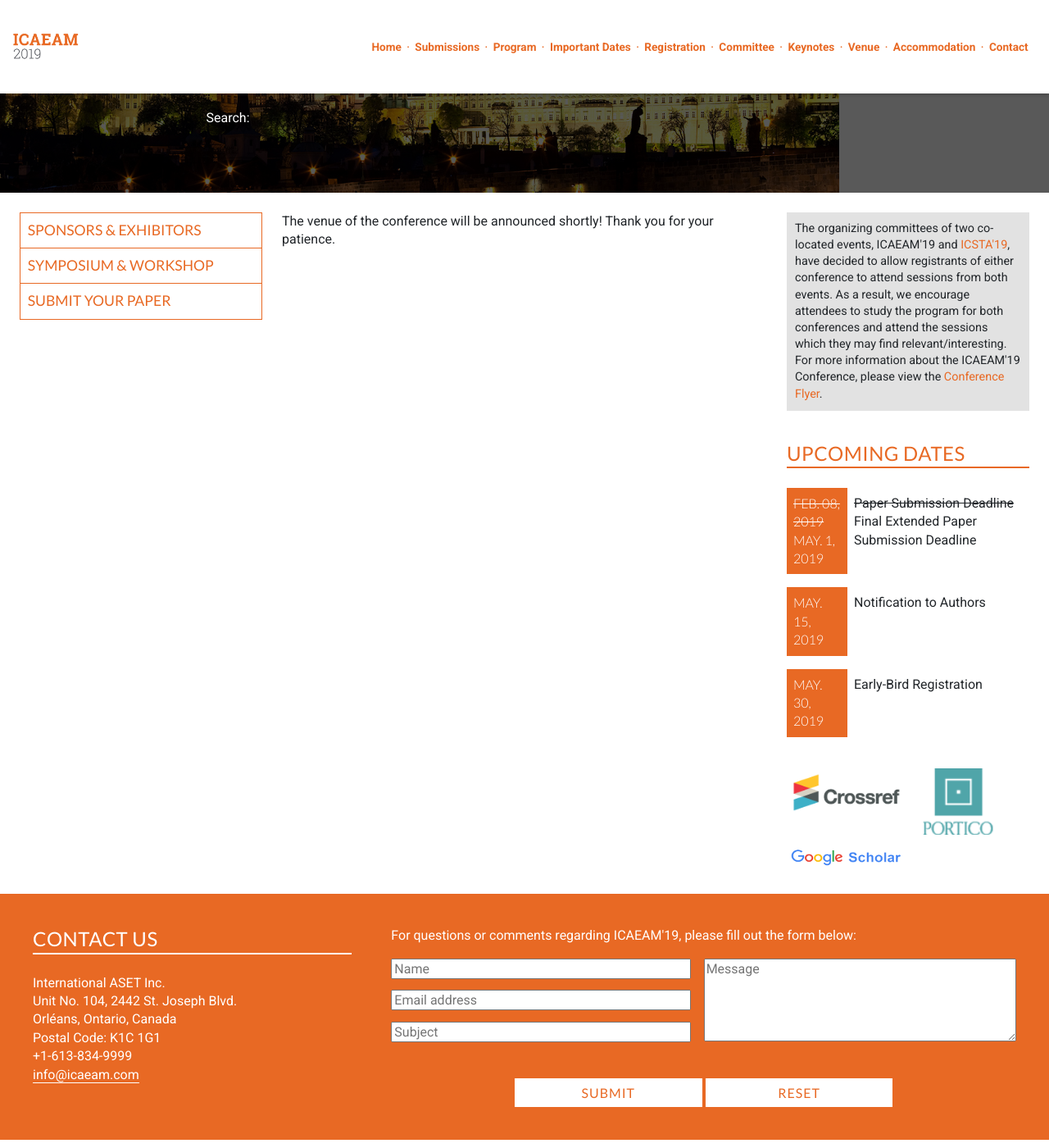
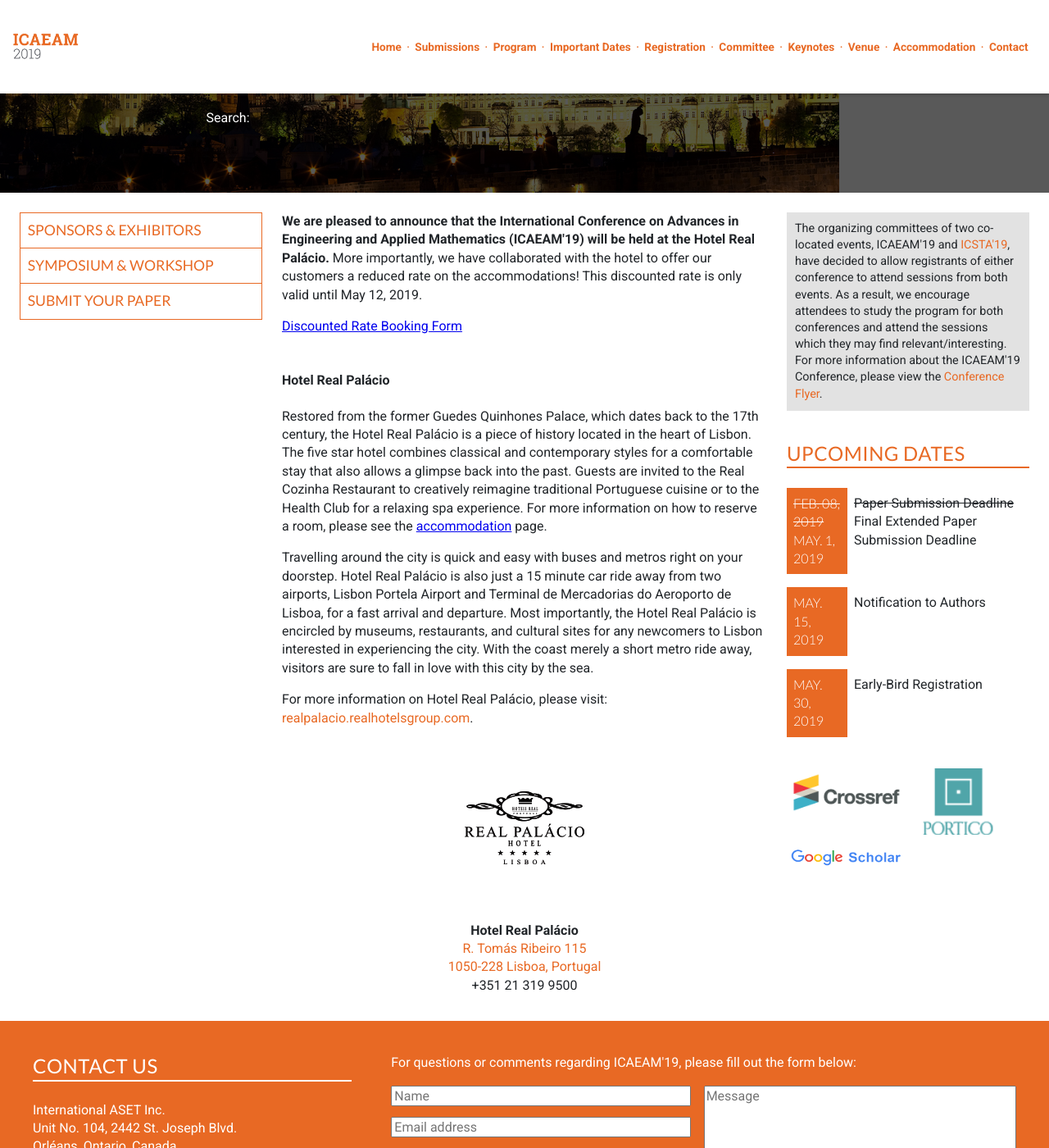
Before and after one commit to intaset/icaeam, a Jekyll site: the page built from venue.html, in a window 1280 px wide and 1400 px high, scrolled down 245 px. Shown: the whole window at 82% size. Built offline with Jekyll 4.4.1, drawn with Linux system fonts in a browser that asks for light colours; nearby versions of some CDN libraries; Markdown is read by kramdown in place of the engine named in the settings; comment, search, counter and statistics services are not loaded.

Commit message:
updated venue & accommodations

```diff
--- a/venue.html
+++ b/venue.html
@@ -7,7 +7,39 @@ keyword: heat transfer conference, cfd conference, fluid flow conference,  energ
 
 <div class="unit unit-s-1 unit-m-1-4-1 unit-l-1-4-1">
   <div class="unit-spacer content">
-  <p class="body">The venue of the conference will be announced shortly! Thank you for your patience.</p>
+  <p class="body"><strong>We are pleased to announce that the International Conference on Advances in Engineering and Applied Mathematics (ICAEAM'19) will be held at the Hotel Real Palácio.</strong> More importantly, we have collaborated with the hotel to offer our customers a reduced rate on the accommodations! This discounted rate is only valid until May 12, 2019.</p>
+
+              <a href="../RealPalacioLisbonBookingForm.pdf" target="_blank"><i class="fas fa-hotel fa-2x sr-icons"></i> Discounted Rate Booking Form</a>
+
+<br><br><h4>Hotel Real Palácio</h4>
+<p class="body">Restored from the former Guedes Quinhones Palace, which dates back to the 17th century, the Hotel
+Real Palácio is a piece of history located in the heart of Lisbon. The five star hotel combines classical and
+contemporary styles for a comfortable stay that also allows a glimpse back into the past. Guests are
+invited to the Real Cozinha Restaurant to creatively reimagine traditional Portuguese cuisine or to the
+Health Club for a relaxing spa experience. For more information on how to reserve a room, please see
+the <a href="https://icaeam.com/accomodation">accommodation</a> page.
+</p>
+
+<p class="body">Travelling around the city is quick and easy with buses and metros right on your doorstep. Hotel Real
+Palácio is also just a 15 minute car ride away from two airports, Lisbon Portela Airport and Terminal de
+Mercadorias do Aeroporto de Lisboa, for a fast arrival and departure. Most importantly, the Hotel Real
+Palácio is encircled by museums, restaurants, and cultural sites for any newcomers to Lisbon interested
+in experiencing the city. With the coast merely a short metro ride away, visitors are sure to fall in love
+with this city by the sea. </p>
+
+<p class="body">For more information on Hotel Real Palácio, please visit: <a href="http://www.realpalacio.realhotelsgroup.com" target="_blank" class="body-link">realpalacio.realhotelsgroup.com</a>.</p>
+
+<center><a href="http://www.realpalacio.realhotelsgroup.com" target="_blank" class="body-link"><img src="../img/realpalacio_logo.png" class="flex-sponsor"></a></center>
+<br>
+<center>
+<p class="body">
+<strong>Hotel Real Palácio</strong><br>
+<a target="_blank" href="https://goo.gl/maps/2nzrHVxWGGs" class="body-link">R. Tomás Ribeiro 115 <br>
+1050-228 Lisboa, Portugal </a><br>
++351 21 319 9500
+ <br>
+</p>
+</center>
 
 <!--<p class="body"><strong>We are pleased to announce that the   International Conference on Advances in Engineering and Applied Mathematics (ICAEAM'19) will be held in Madrid, Spain, on August 16 - 18, 2018 at the Novotel Madrid Center</strong>.</p>
 
```
Also changed, not shown: accommodation.html (+18 -1 lines), img/realpalacio_logo.png (added), 5 other files.
